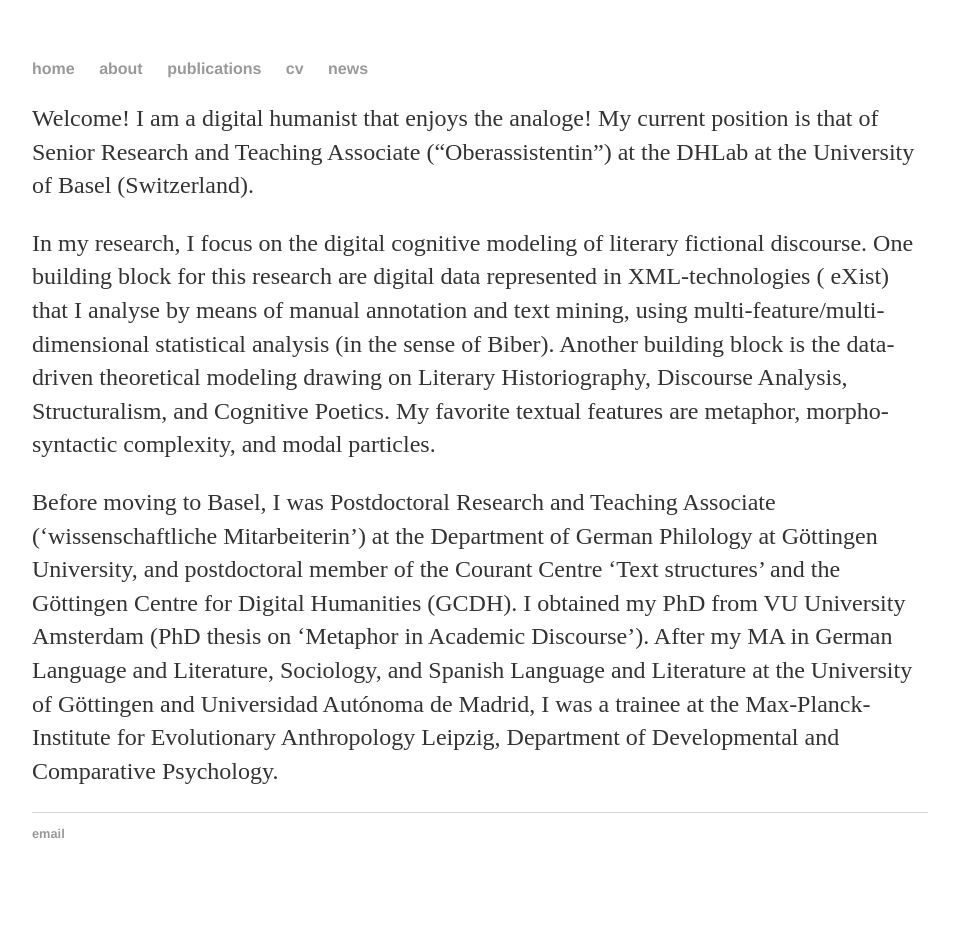
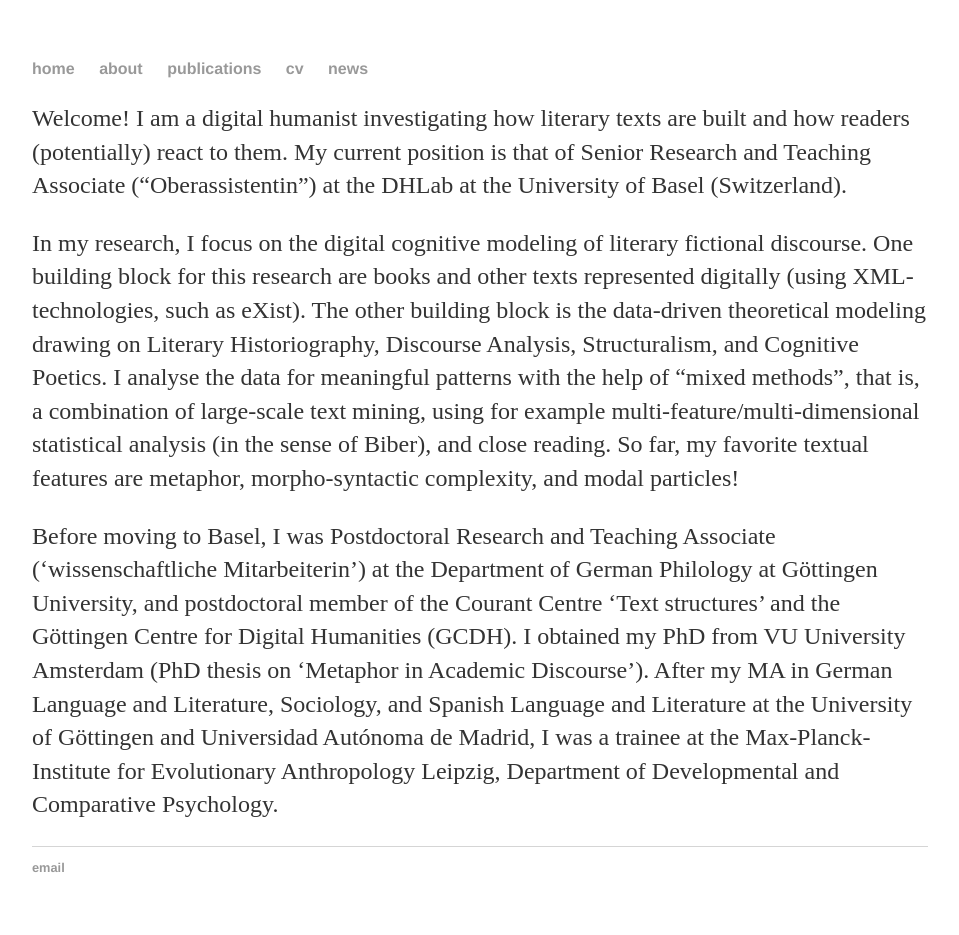
Before and after one commit to jberenike/jberenike.github.io, a Jekyll site: the page built from about.md, in a window 1280 px wide. Shown: the whole page, without its empty margins (160-1119 px from the left). Built offline with Jekyll 4.4.1, drawn with Linux system fonts in a browser that asks for light colours; before the commit the page ends 901 px from its top, so only the background shows below that.

Commit message:
Update about.md

```diff
--- a/about.md
+++ b/about.md
@@ -5,8 +5,8 @@ title: about
 ---
 
 
-Welcome! I am a digital humanist that enjoys the analoge! My current position is that of Senior Research and Teaching Associate (“Oberassistentin”) at the DHLab at the University of Basel (Switzerland).
+Welcome! I am a digital humanist investigating how literary texts are built and how readers (potentially) react to them. My current position is that of Senior Research and Teaching Associate (“Oberassistentin”) at the DHLab at the University of Basel (Switzerland).
 
-In my research, I focus on the digital cognitive modeling of literary fictional discourse. One building block for this research are digital data represented in XML-technologies ( eXist) that I analyse by means of manual annotation and text mining, using multi-feature/multi-dimensional statistical analysis (in the sense of Biber). Another building block is the data-driven theoretical modeling drawing on Literary Historiography, Discourse Analysis, Structuralism, and Cognitive Poetics. My favorite textual features are metaphor, morpho-syntactic complexity, and modal particles.
+In my research, I focus on the digital cognitive modeling of literary fictional discourse. One building block for this research are books and other texts represented digitally (using XML-technologies, such as eXist). The other building block is the data-driven theoretical modeling drawing on Literary Historiography, Discourse Analysis, Structuralism, and Cognitive Poetics. I analyse the data for meaningful patterns with the help of "mixed methods", that is, a combination of large-scale text mining, using for example multi-feature/multi-dimensional statistical analysis (in the sense of Biber), and close reading. So far, my favorite textual features are metaphor, morpho-syntactic complexity, and modal particles!
 
 Before moving to Basel, I was Postdoctoral Research and Teaching Associate (‘wissenschaftliche Mitarbeiterin’) at the Department of German Philology at Göttingen University, and postdoctoral member of the Courant Centre ‘Text structures’ and the Göttingen Centre for Digital Humanities (GCDH). I obtained my PhD from VU University Amsterdam (PhD thesis on ‘Metaphor in Academic Discourse’). After my MA in German Language and Literature, Sociology, and Spanish Language and Literature at the University of Göttingen and Universidad Autónoma de Madrid, I was a trainee at the Max-Planck-Institute for Evolutionary Anthropology Leipzig, Department of Developmental and Comparative Psychology.
```
